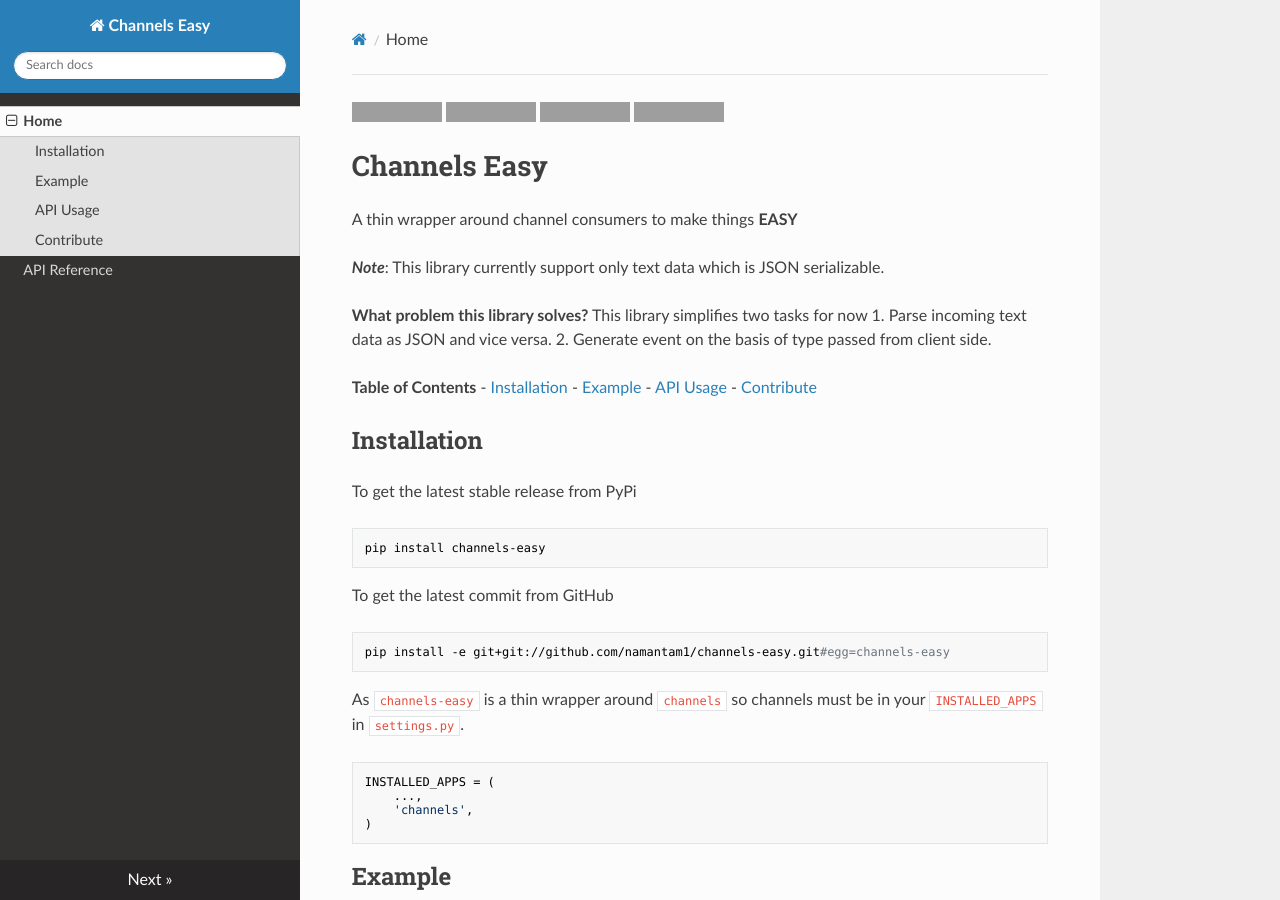
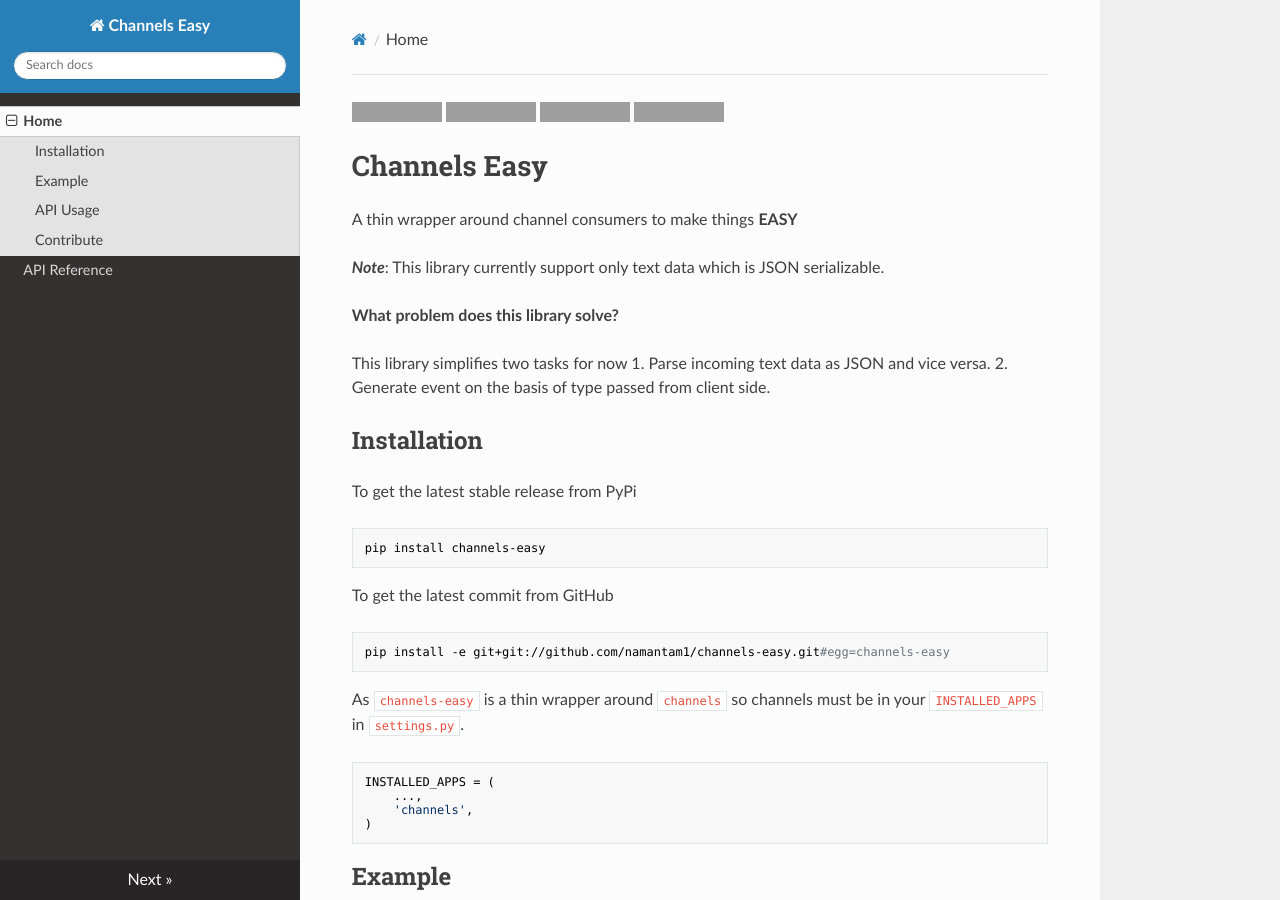
Before and after one commit to namantam1/channels-easy, an MkDocs documentation site: the page built from docs/index.md, in a window 1280 px wide and 900 px high, cut to the strip 0-900 px from the top of the window. Built offline with MkDocs 1.6.1, drawn with Linux system fonts in a browser that asks for light colours; nearby versions of some CDN libraries; grey boxes are pictures that could not be loaded.

Commit message:
Fit issue #4
- Add Makefile
- Fix docs

````diff
--- a/docs/index.md
+++ b/docs/index.md
@@ -8,16 +8,12 @@
 
 ***Note***: This library currently support only text data which is JSON serializable.
 
-**What problem this library solves?**
+**What problem does this library solve?**
+
 This library simplifies two tasks for now
 1. Parse incoming text data as JSON and vice versa.
 2. Generate event on the basis of type passed from client side.
 
-**Table of Contents**
-- [Installation](#installation)
-- [Example](#example)
-- [API Usage](#api-usage)
-- [Contribute](#contribute)
 
 ## Installation
 
@@ -45,7 +41,7 @@
 
 All the naming convention used to implement this library is inspired from [socket.io](https://socket.io/) to make server implementation simple.
 
-Get full example project [here](./example).
+Get full example project [here](https://github.com/namantam1/channels-easy/tree/main/example).
 
 **Server side**
 ```python
````
Also changed, not shown: README.md (+1 -1 lines), 4 other files.
